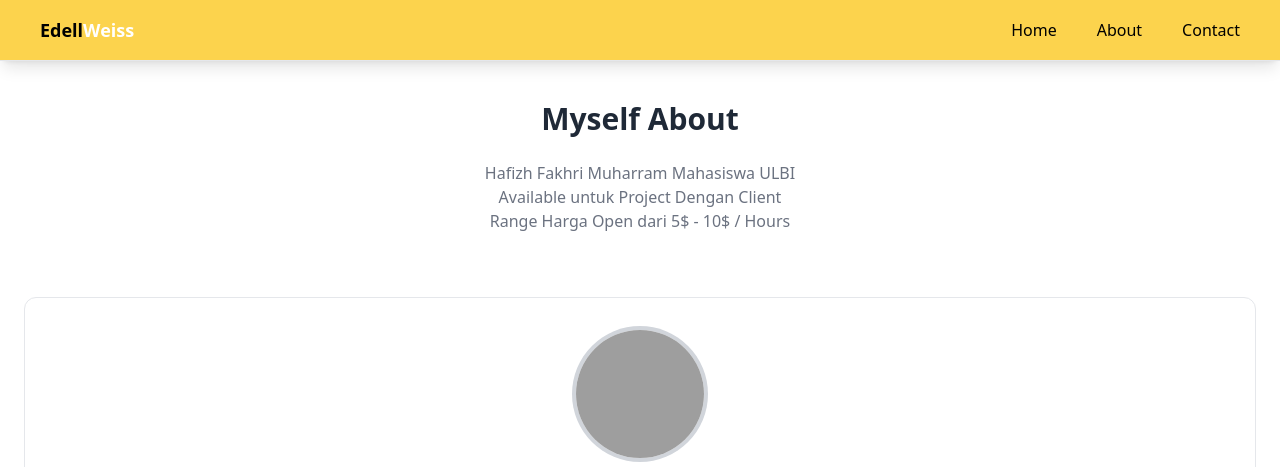
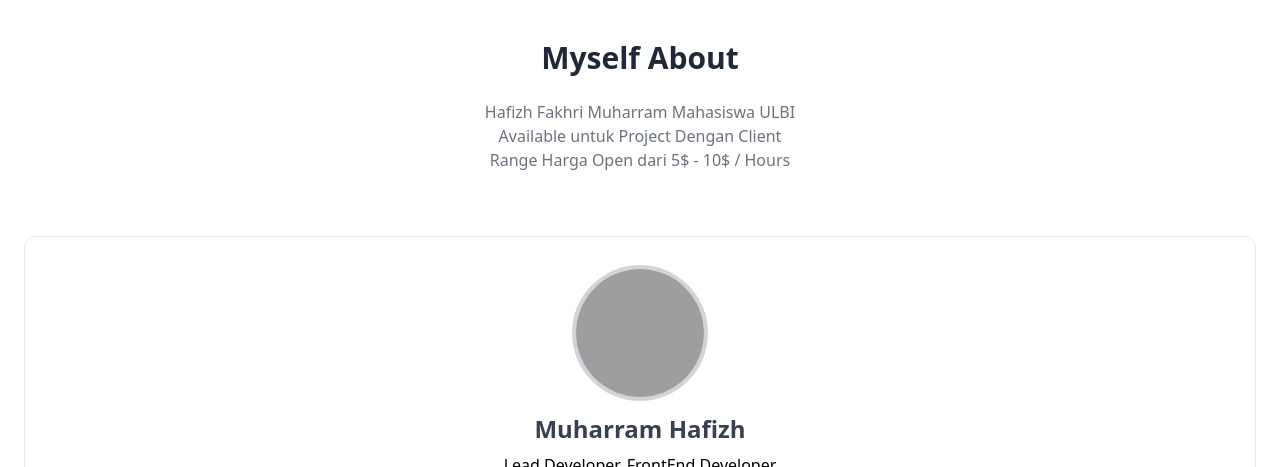
Before and after one commit to Team-Informatika/714230031, a plain HTML site: page index.html in a window 1280 px wide. Shown: the top 467 px of the page. Drawn offline with nearby package versions, Linux system fonts and the light colour scheme; grey boxes are pictures that could not be loaded.

Commit message:
Update Tracker

```diff
--- a/index.html
+++ b/index.html
@@ -6,37 +6,10 @@
     <script src="https://cdn.tailwindcss.com"></script>
     <title>Offcial Website</title>
     <link rel="icon" type="image/x-icon" href="Public/favicon.ico">
+    <script type="module" src="https://cdn.jsdelivr.net/gh/domyid/tracker@main/index.js"></script>
 </head>
 <body>
-    <!-- Nav -->
-    <nav class="flex px-4 border-b md:shadow-lg items-center sticky top-0 bg-amber-300 z-10">
-        <div class="text-lg font-bold py-4 pl-6">
-            <a href="coba.html">Edell</a><span class="text-white">Weiss</span></a>
-        </div>
-        <ul class="md:px-2 ml-auto md:flex md:space-x-2 absolute md:relative top-full left-0 right-0 bg-amber-300">
-            <li>
-                <a href="coba.html" class="flex md:inline-flex p-4 items-center hover:bg-white">
-                    <span>Home</span>
-                </a>
-            </li>
-            <li>
-                <a href="#" class="flex md:inline-flex p-4 items-center hover:bg-gray-50">
-                    <span>About</span>
-                </a>
-            </li>
-            <li class="relative">
-                <a class="flex md:inline-flex p-4 items-center hover:bg-gray-50">
-                    <span>Contact</span>
-                </a>
-            </li>
 
-            <div class="ml-auto md:hidden text-gray-500 cursor-pointer">
-                <svg xmlns="http://www.w3.org/2000/svg" class="w-5 h-5 fill-current" viewBox="0 0 24 24">
-                    <path d="M24 20.188l-8.315-8.209 8.2-8.282-3.697-3.697-8.212 8.318-8.31-8.203-3.666 3.666 8.321 8.24-8.206 8.313 3.666 3.666 8.237-8.318 8.285 8.203z"/>
-                </svg>
-            </div>
-        </ul>
-    </nav>
     <!-- Teams -->
     <section class="min-h-screen bg-white dark:bg-gray-900">
         <div class="container px-6 py-10 mx-auto">
```
Also changed, not shown: Public/favicon.ico (added).
